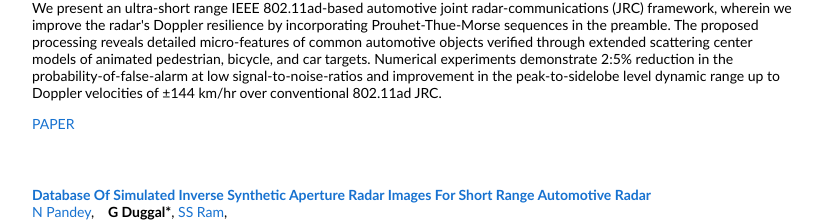
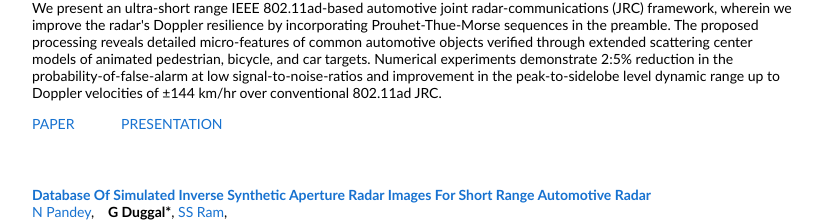
Before and after one commit to gauravduggal/gauravduggal.github.io, a plain HTML site: page index.html in a window 1280 px wide. Shown: the part 488-710 px from the top of the page, without its empty margins (228-1051 px from the left). Drawn offline with Linux system fonts and the light colour scheme.

Commit message:
Adding master's thesis defence
Adding master's thesis defence

```diff
--- a/index.html
+++ b/index.html
@@ -62,7 +62,7 @@
               <br>
               <p></p>
               <p>We present an ultra-short range IEEE 802.11ad-based automotive joint radar-communications (JRC) framework, wherein we improve the radar's Doppler resilience by incorporating Prouhet-Thue-Morse sequences in the preamble. The proposed processing reveals detailed micro-features of common automotive objects verified through extended scattering center models of animated pedestrian, bicycle, and car targets. Numerical experiments demonstrate 2:5% reduction in the probability-of-false-alarm at low signal-to-noise-ratios and improvement in the peak-to-sidelobe level dynamic range up to Doppler velocities of ±144 km/hr over conventional 802.11ad JRC.</p>
-              <p> <a href="https://arxiv.org/pdf/1902.01306">PAPER</a></p>
+              <p> <a href="https://arxiv.org/pdf/1902.01306">PAPER</a> &nbsp &nbsp &nbsp &nbsp &nbsp &nbsp <a href="data\Gaurav_Master_Thesis_Defence.pdf">PRESENTATION</a> </p>
 			</td>
 		</table>
 
```
Also changed, not shown: 1 other file.
